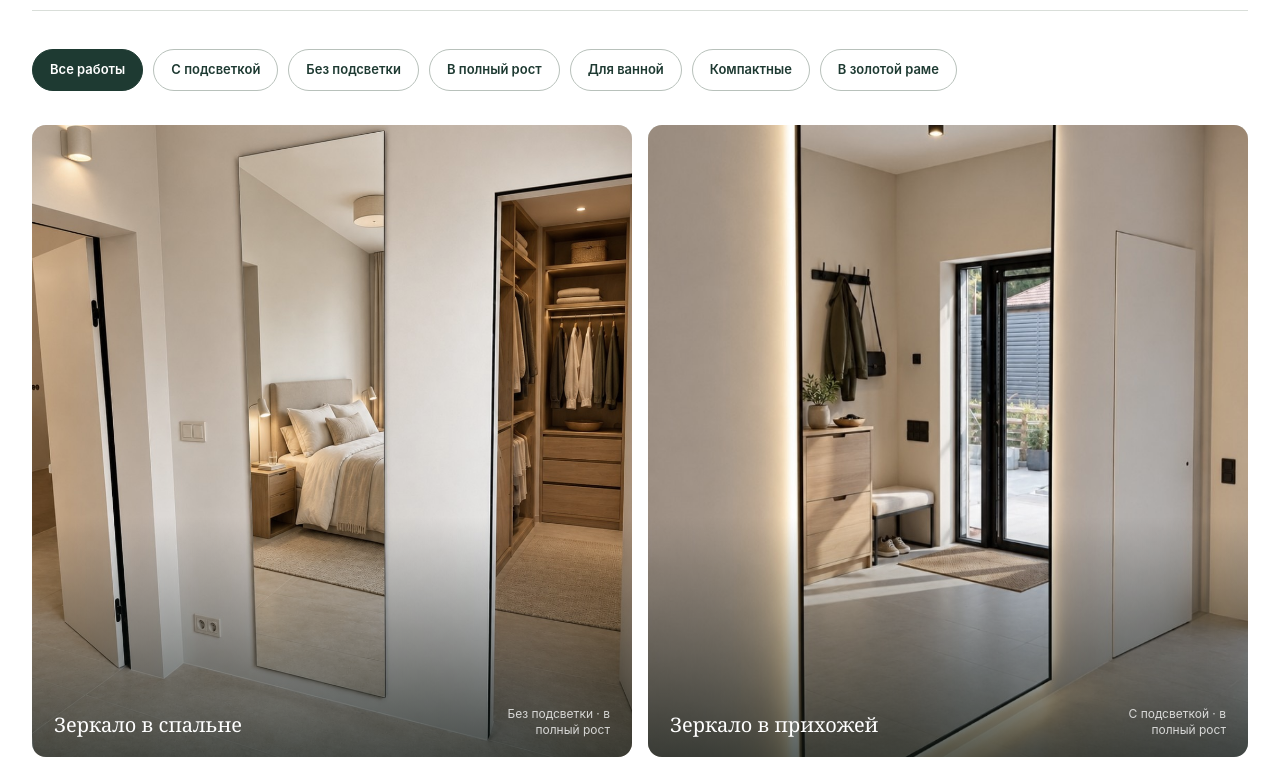
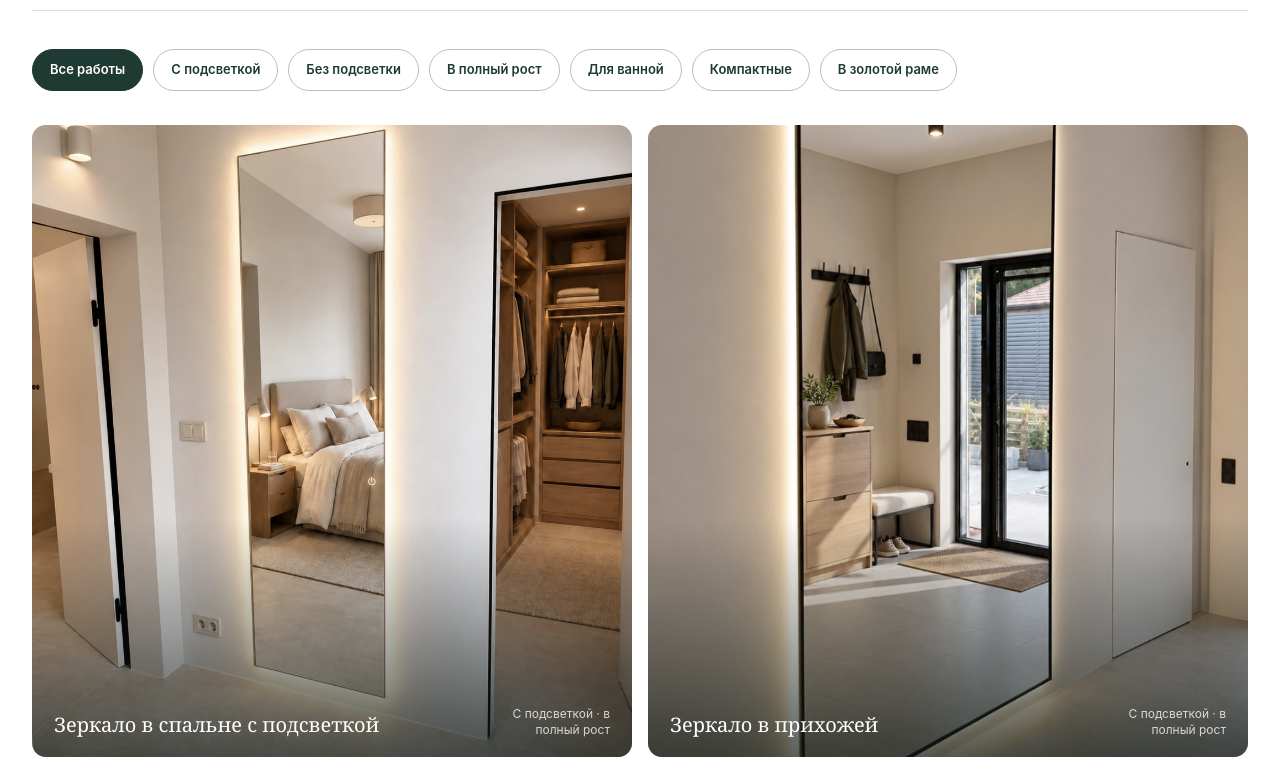
Before and after one commit to Vasiliy1564/zerkala-calc-v2, a plain HTML site: page index.html in a window 1280 px wide. Shown: the part 4980-5751 px from the top of the page. Drawn offline with Linux system fonts and the light colour scheme.

Commit message:
Update bedroom mirror photo with LED backlighting and smaller touch button

```diff
--- a/index.html
+++ b/index.html
@@ -252,9 +252,9 @@
           <button class="filter" type="button" data-filter="gold-frame">В золотой раме</button>
         </div>
         <div class="projects-grid">
-          <button class="project project--tall-photo" type="button" data-category="no-light full-height bedroom" data-caption="Высокое зеркало без рамы в спальне рядом с гардеробной">
-            <img src="assets/projects/bedroom-frameless-lived-20261014.jpg" width="1152" height="1536" alt="Высокое зеркало без рамы в спальне рядом с гардеробной" loading="lazy">
-            <span class="project-info"><strong>Зеркало в спальне</strong><span>Без подсветки · в полный рост</span></span>
+          <button class="project project--tall-photo" type="button" data-category="light full-height bedroom" data-caption="Высокое зеркало без рамы с тёплой подсветкой и сенсорной кнопкой в спальне">
+            <img src="assets/projects/bedroom-led-touch-20261014.jpg" width="1086" height="1448" alt="Высокое зеркало в спальне с подсветкой по периметру и небольшой сенсорной кнопкой справа чуть ниже середины" loading="lazy">
+            <span class="project-info"><strong>Зеркало в спальне с подсветкой</strong><span>С подсветкой · в полный рост</span></span>
           </button>
           <button class="project project--tall-photo" type="button" data-category="light full-height black-frame hallway" data-caption="Зеркало в чёрной раме с тёплой подсветкой в прихожей">
             <img src="assets/projects/hallway-black-frame-lived-20261014.jpg" width="864" height="1536" alt="Зеркало в чёрной раме с тёплой подсветкой в прихожей" loading="lazy">
```
Also changed, not shown: assets/projects/bedroom-led-touch-20261014.jpg (added).
